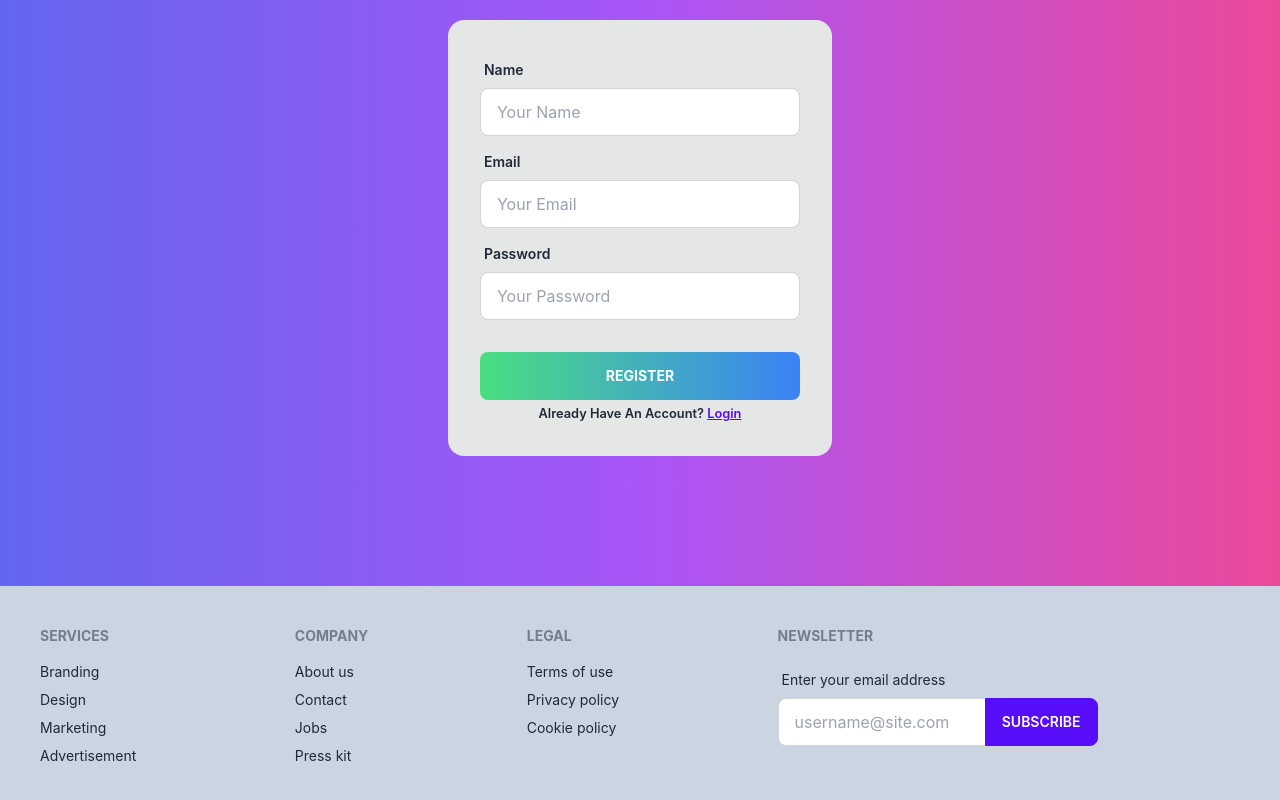
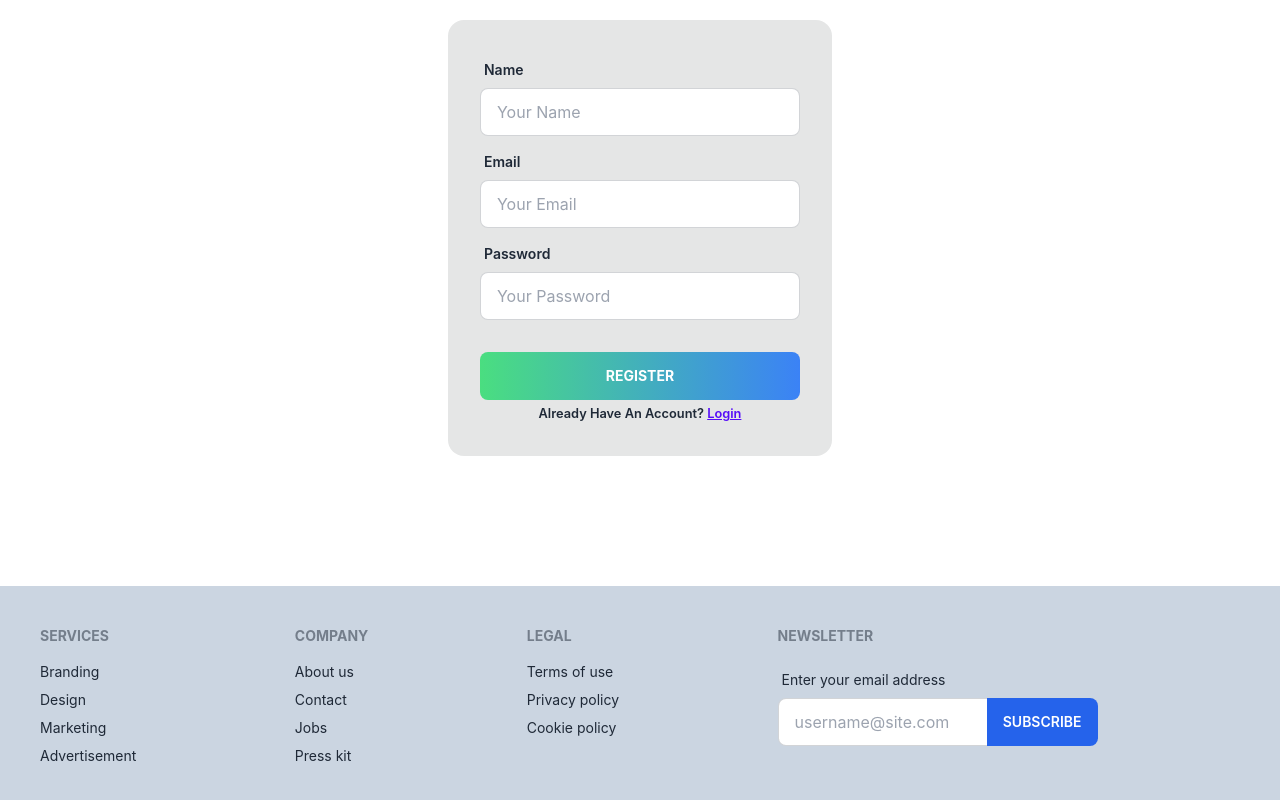
Before and after one commit to raselASrock/auth-router-context-app, a React (Create React App) app: page /register in a window 1280 px wide. Shown: the part 278-1078 px from the top of the page. Built offline with nearby package versions, Linux system fonts and the light colour scheme.

Commit message:
create user info

```diff
--- a/src/App.js
+++ b/src/App.js
@@ -33,7 +33,7 @@ function App() {
   }
 ])
   return (
-    <div className="App bg-gradient-to-r from-indigo-500 via-purple-500 to-pink-500 ...">
+    <div className="App">
       <RouterProvider router={router}></RouterProvider>
     </div>
   );
--- a/src/Components/Footer.js
+++ b/src/Components/Footer.js
@@ -32,7 +32,7 @@ const Footer = () => {
       </label>
       <div className="relative">
         <input type="text" placeholder="username@site.com" className="input input-bordered w-full pr-16" />
-        <button className="btn btn-primary absolute top-0 right-0 rounded-l-none">Subscribe</button>
+        <button className="btn bg-blue-600 border-0 absolute top-0 right-0 rounded-l-none">Subscribe</button>
       </div>
     </div>
   </div>
--- a/src/Components/Register.js
+++ b/src/Components/Register.js
@@ -1,7 +1,13 @@
+import { error } from "daisyui/src/colors";
 import React from "react";
+import { useContext } from "react";
 import { Link } from "react-router-dom";
+import { AuthContext } from "../Context/UserContext";
 
 const Register = () => {
+const {createUser} = useContext(AuthContext)
+  console.log("Create User",createUser);
+
   const handleSubmit = (event) => {
     event.preventDefault();
     const form = event.target;
@@ -9,6 +15,12 @@ const Register = () => {
     const email = form.email.value;
     const password = form.password.value;
     console.log(name, email, password);
+      createUser(email, password)
+      .then(result =>{
+        const user = result.user;
+        console.log("Registerd User:", user);
+      })
+      .catch( error => console.error("Error", error))
   };
 
   return (
--- a/src/Context/UserContext.js
+++ b/src/Context/UserContext.js
@@ -1,6 +1,6 @@
 import React, { createContext } from 'react';
 import { useState } from 'react';
-import {getAuth} from 'firebase/auth';
+import {createUserWithEmailAndPassword, getAuth} from 'firebase/auth';
 import app from '../Firebase/Firebase.config';
 
 export const AuthContext = createContext();
@@ -8,9 +8,13 @@ export const AuthContext = createContext();
 const auth = getAuth(app)
 
 const UserContext = ({children}) => {
-    const [user, setUser] = useState({displayName:'Akash'})
+    const [user, setUser] = useState({displayName:'Akash'});
 
-    const authInfo = {user: user}
+    const createUser = (email, password) =>{
+        return createUserWithEmailAndPassword(auth, email, password)
+    }
+
+    const authInfo = {user, createUser}
 
     return (
         <AuthContext.Provider value={authInfo}>
--- a/src/_steps.js
+++ b/src/_steps.js
@@ -11,4 +11,5 @@
 //---------Auth Integration------------
 /*
 1. use getAuth by passing the app from firebase config file
+2. create a function named createUser to return createUserWithEmailAndPassword
 */
```
